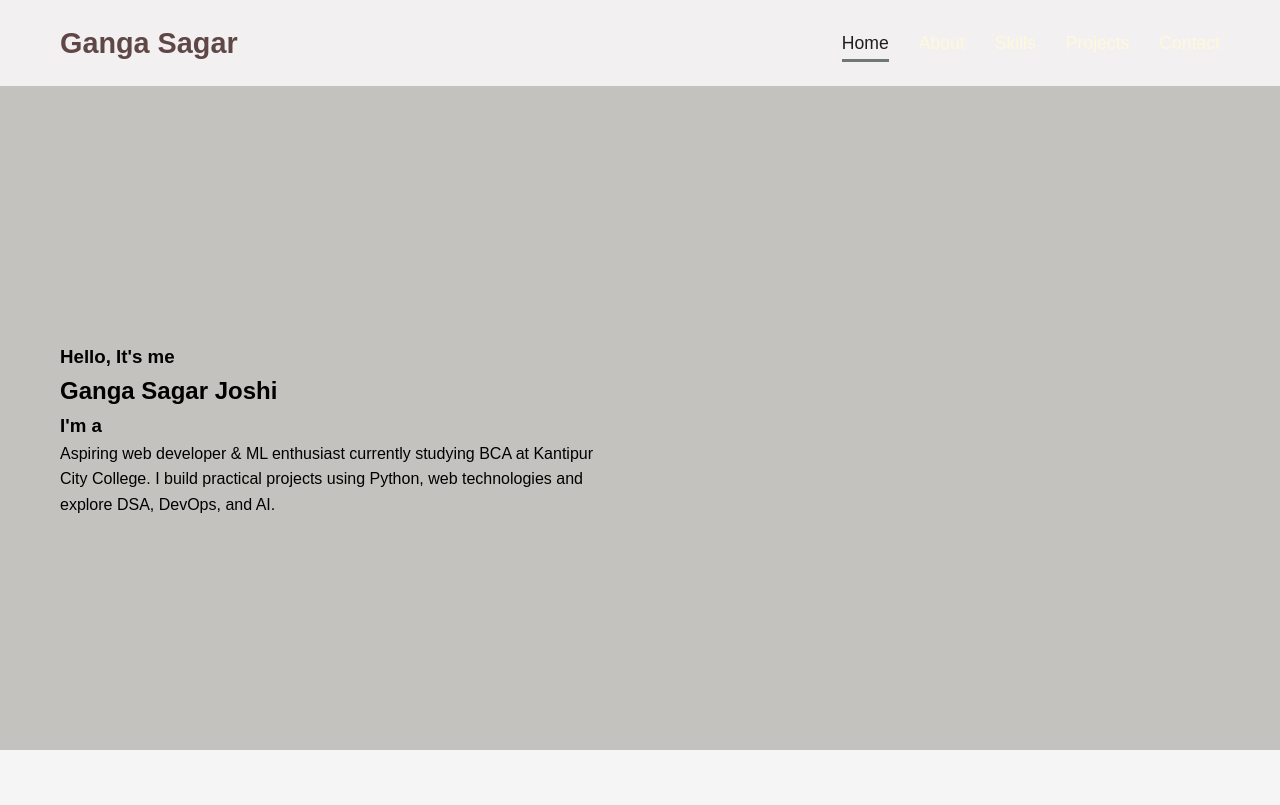
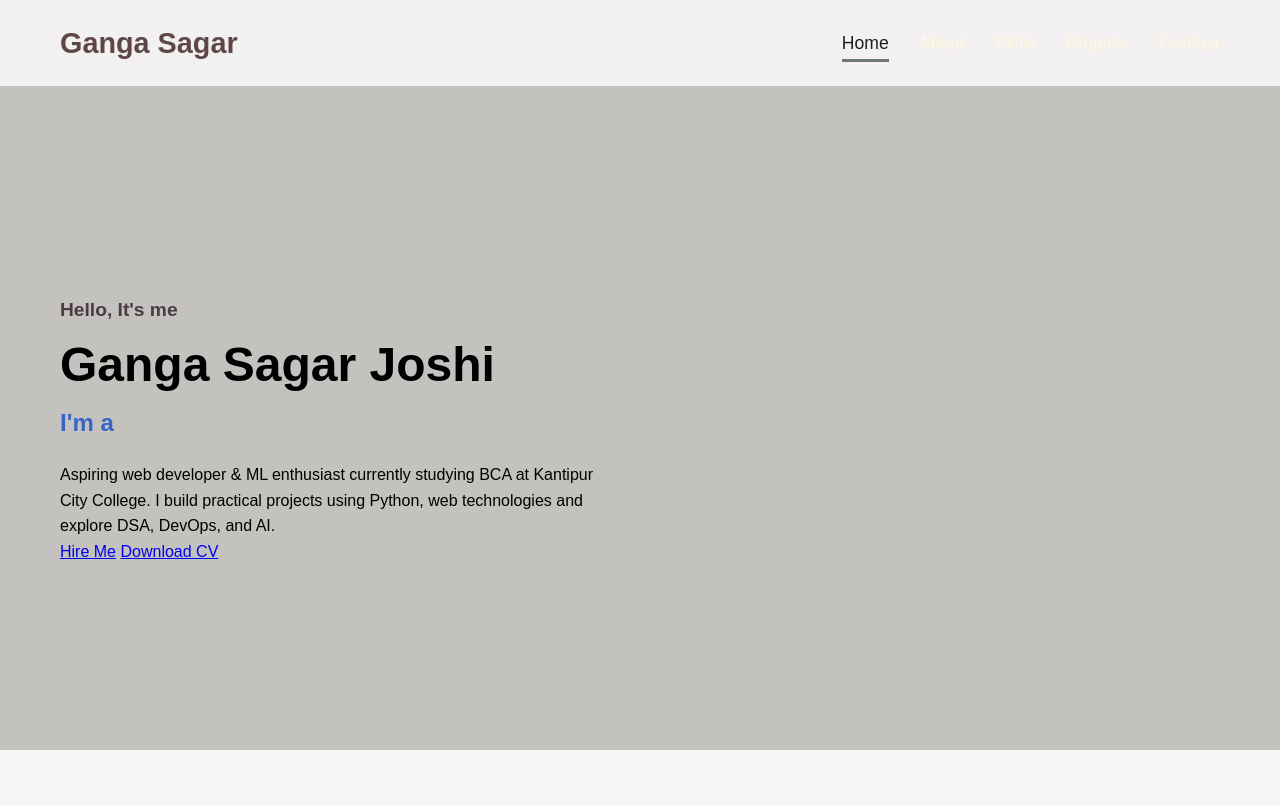
Before and after one commit to gangasagar12/Personal-PPT, a PHP site: page / in a window 1280 px wide. Shown: the top 805 px of the page. Run offline with PHP 8.4, Linux system fonts and the light colour scheme.

Commit message:
updated the templated

```diff
--- a/css/style.css
+++ b/css/style.css
@@ -127,3 +127,28 @@ section {
   min-height: 90vh;
   padding-top: 40px;
 }
+
+
+.home-left h3.muted {
+  color:rgb(76, 59, 68);
+  font-size: 1.2rem;
+  margin-bottom: 10px;
+}
+
+.home-left .name {
+  font-size: 3rem;
+  color: black;
+  margin-bottom: 10px;
+  line-height: 1.2;
+}
+
+.home-left .role {
+  font-size: 1.5rem;
+  color:rgb(56, 101, 197);
+  margin-bottom: 20px;
+}
+
+.home-left .role span {
+  color:#0a0809;
+  font-weight: 600;
+}
--- a/index.html
+++ b/index.html
@@ -35,6 +35,11 @@
             Aspiring web developer & ML enthusiast currently studying BCA at Kantipur City College.
             I build practical projects using Python, web technologies and explore DSA, DevOps, and AI.
           </p>
+          <div class="cta-row">
+            <a class="btn btn-primary" href="#contact">Hire Me</a>
+            <a class="btn btn-outline" href="assets/cv.pdf" download>Download CV</a>
+          </div>
+
       </div>
     </main>
    <script src="js/app.js"></script>
```
